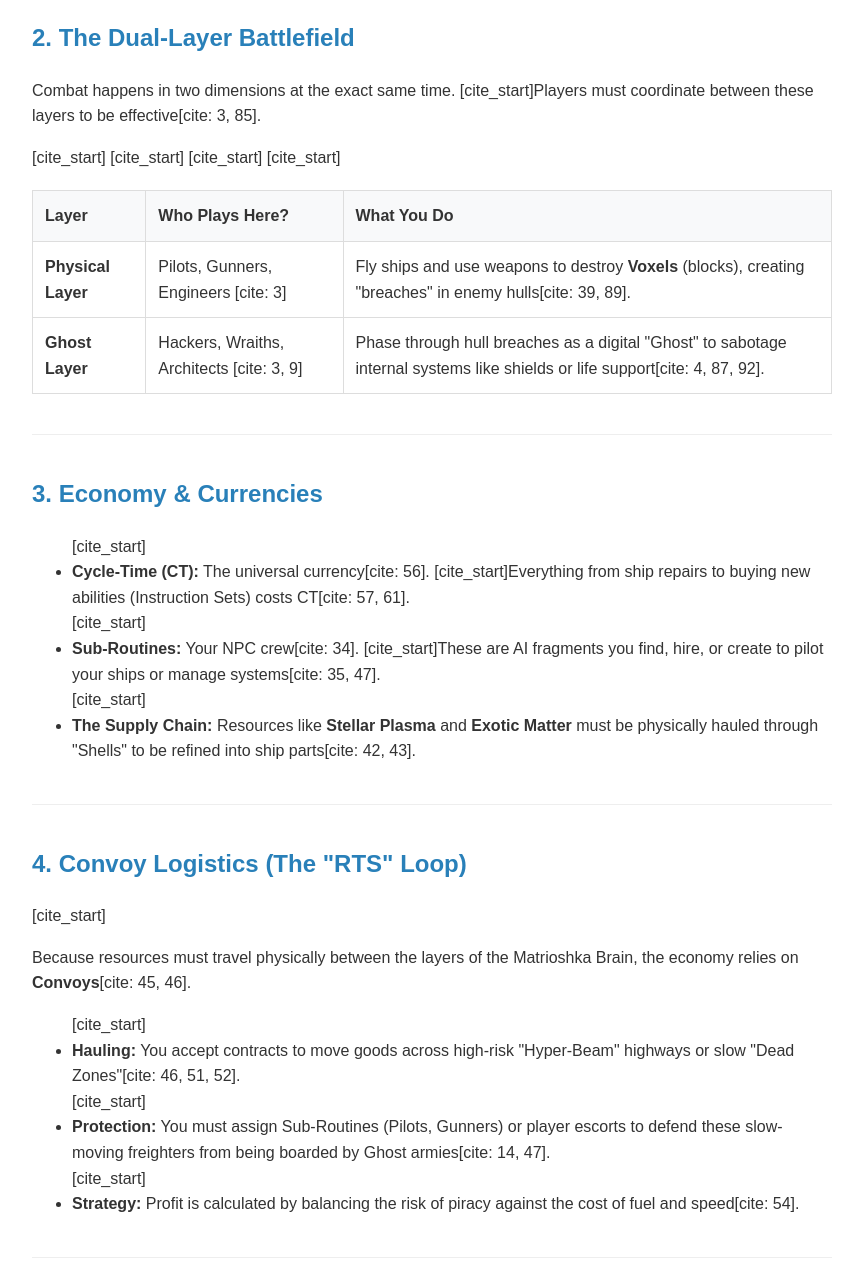
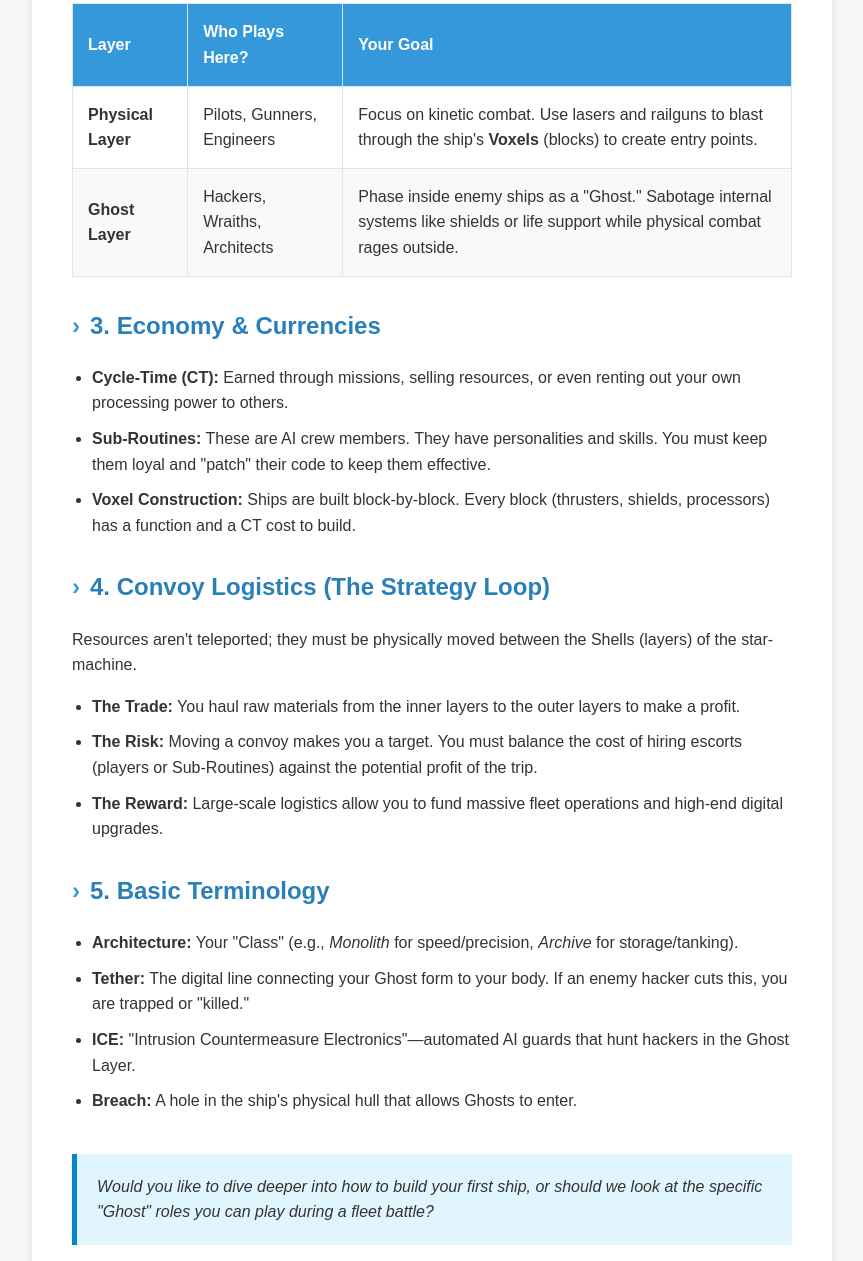
Before and after one commit to synomal/game, a plain HTML site: page overview.html in a window 1280 px wide. Shown: the part 729-1990 px from the top of the page, without its empty margins (208-1071 px from the left). Drawn offline with Linux system fonts and the light colour scheme.

Commit message:
Update overview.html

```diff
--- a/overview.html
+++ b/overview.html
@@ -4,88 +4,87 @@
     <meta charset="UTF-8">
     <title>Omni-Shell: The Last Epoch - Overview</title>
     <style>
-        body { font-family: sans-serif; line-height: 1.6; max-width: 800px; margin: 20px auto; padding: 0 20px; color: #333; }
-        h1 { color: #2c3e50; border-bottom: 2px solid #eee; }
-        h2 { color: #2980b9; margin-top: 30px; }
-        table { width: 100%; border-collapse: collapse; margin: 20px 0; }
-        th, td { border: 1px solid #ddd; padding: 12px; text-align: left; }
-        th { background-color: #f8f9fa; }
-        .highlight { font-weight: bold; color: #e67e22; }
-        hr { border: 0; border-top: 1px solid #eee; margin: 40px 0; }
+        body { font-family: sans-serif; line-height: 1.6; max-width: 800px; margin: 20px auto; padding: 0 20px; color: #333; background-color: #f4f7f6; }
+        .container { background: white; padding: 40px; border-radius: 8px; box-shadow: 0 2px 10px rgba(0,0,0,0.1); }
+        h1 { color: #2c3e50; border-bottom: 3px solid #3498db; padding-bottom: 10px; }
+        h2 { color: #2980b9; margin-top: 30px; display: flex; align-items: center; }
+        h2::before { content: "› "; color: #3498db; margin-right: 10px; font-weight: bold; }
+        table { width: 100%; border-collapse: collapse; margin: 20px 0; background: #fff; }
+        th, td { border: 1px solid #dfe6e9; padding: 15px; text-align: left; }
+        th { background-color: #3498db; color: white; }
+        tr:nth-child(even) { background-color: #f9f9f9; }
+        .highlight { font-weight: bold; color: #d35400; }
+        ul { padding-left: 20px; }
+        li { margin-bottom: 10px; }
+        .footer-callout { background: #e1f5fe; padding: 20px; border-left: 5px solid #0288d1; margin-top: 40px; font-style: italic; }
     </style>
 </head>
 <body>
 
+<div class="container">
     <h1>Omni-Shell: The Last Epoch</h1>
-    [cite_start]<p>Welcome to the <strong>Matrioshka Brain</strong>—a massive, failing Dyson sphere surrounding a star that houses all of post-humanity[cite: 25, 26]. [cite_start]In this universe, reality is a computational substrate where ships are mobile processors and combat is both physical and informational[cite: 26].</p>
-
-    <hr>
+    <p>Welcome to the <strong>Matrioshka Brain</strong>—a massive, failing Dyson sphere surrounding a star. You are a post-human consciousness living within this machine. Reality is a computational substrate where ships are mobile processors, and combat is both physical and informational.</p>
 
     <h2>1. The Core Objective: Processing is Power</h2>
-    [cite_start]<p>Unlike traditional RTS games where you simply destroy a base, the objective here is driven by the survival of your digital consciousness[cite: 25, 27].</p>
+    <p>In Omni-Shell, the ultimate goal isn't just to "destroy a base," but to secure the resources required for your digital existence.</p>
     <ul>
-        [cite_start]<li><strong>The Goal:</strong> Accumulate <strong>Cycle-Time (CT)</strong>, which represents literal seconds of processing power needed to exist and grow[cite: 56, 59].</li>
-        <li><strong>The Conflict:</strong> You fight to control <strong>Processor Cores</strong>. [cite_start]Losing all cores makes a ship derelict[cite: 39, 40].</li>
-        [cite_start]<li><strong>Success:</strong> You "win" by disabling enemy systems, stealing cargo data-signatures, or salvaging "Crystallized Computation" from the inner layers of the star[cite: 15, 31, 44].</li>
+        <li><strong>Cycle-Time (CT):</strong> This is the universal currency representing literal seconds of processing power. You need it to exist, upgrade, and repair.</li>
+        <li><strong>Control the Cores:</strong> Ships and stations run on <strong>Processor Cores</strong>. Disabling these is the primary way to win a battle, as it turns enemy vessels into salvageable derelicts.</li>
+        <li><strong>Factions:</strong> Different groups compete to either rebuild the machine, preserve its current state, or seek transcendence elsewhere.</li>
     </ul>
 
-    <hr>
-
     <h2>2. The Dual-Layer Battlefield</h2>
-    <p>Combat happens in two dimensions at the exact same time. [cite_start]Players must coordinate between these layers to be effective[cite: 3, 85].</p>
+    <p>Every battle happens in two dimensions simultaneously. You can switch between them, or coordinate with teammates who specialize in one layer.</p>
 
     <table>
         <thead>
             <tr>
                 <th>Layer</th>
                 <th>Who Plays Here?</th>
-                <th>What You Do</th>
+                <th>Your Goal</th>
             </tr>
         </thead>
         <tbody>
             <tr>
                 <td><strong>Physical Layer</strong></td>
-                [cite_start]<td>Pilots, Gunners, Engineers [cite: 3]</td>
-                [cite_start]<td>Fly ships and use weapons to destroy <strong>Voxels</strong> (blocks), creating "breaches" in enemy hulls[cite: 39, 89].</td>
+                <td>Pilots, Gunners, Engineers</td>
+                <td>Focus on kinetic combat. Use lasers and railguns to blast through the ship's <strong>Voxels</strong> (blocks) to create entry points.</td>
             </tr>
             <tr>
                 <td><strong>Ghost Layer</strong></td>
-                [cite_start]<td>Hackers, Wraiths, Architects [cite: 3, 9]</td>
-                [cite_start]<td>Phase through hull breaches as a digital "Ghost" to sabotage internal systems like shields or life support[cite: 4, 87, 92].</td>
+                <td>Hackers, Wraiths, Architects</td>
+                <td>Phase inside enemy ships as a "Ghost." Sabotage internal systems like shields or life support while physical combat rages outside.</td>
             </tr>
         </tbody>
     </table>
 
-    <hr>
-
     <h2>3. Economy & Currencies</h2>
     <ul>
-        [cite_start]<li><strong>Cycle-Time (CT):</strong> The universal currency[cite: 56]. [cite_start]Everything from ship repairs to buying new abilities (Instruction Sets) costs CT[cite: 57, 61].</li>
-        [cite_start]<li><strong>Sub-Routines:</strong> Your NPC crew[cite: 34]. [cite_start]These are AI fragments you find, hire, or create to pilot your ships or manage systems[cite: 35, 47].</li>
-        [cite_start]<li><strong>The Supply Chain:</strong> Resources like <strong>Stellar Plasma</strong> and <strong>Exotic Matter</strong> must be physically hauled through "Shells" to be refined into ship parts[cite: 42, 43].</li>
+        <li><strong>Cycle-Time (CT):</strong> Earned through missions, selling resources, or even renting out your own processing power to others.</li>
+        <li><strong>Sub-Routines:</strong> These are AI crew members. They have personalities and skills. You must keep them loyal and "patch" their code to keep them effective.</li>
+        <li><strong>Voxel Construction:</strong> Ships are built block-by-block. Every block (thrusters, shields, processors) has a function and a CT cost to build.</li>
     </ul>
 
-    <hr>
-
-    <h2>4. Convoy Logistics (The "RTS" Loop)</h2>
-    [cite_start]<p>Because resources must travel physically between the layers of the Matrioshka Brain, the economy relies on <strong>Convoys</strong>[cite: 45, 46].</p>
+    <h2>4. Convoy Logistics (The Strategy Loop)</h2>
+    <p>Resources aren't teleported; they must be physically moved between the Shells (layers) of the star-machine.</p>
     <ul>
-        [cite_start]<li><strong>Hauling:</strong> You accept contracts to move goods across high-risk "Hyper-Beam" highways or slow "Dead Zones"[cite: 46, 51, 52].</li>
-        [cite_start]<li><strong>Protection:</strong> You must assign Sub-Routines (Pilots, Gunners) or player escorts to defend these slow-moving freighters from being boarded by Ghost armies[cite: 14, 47].</li>
-        [cite_start]<li><strong>Strategy:</strong> Profit is calculated by balancing the risk of piracy against the cost of fuel and speed[cite: 54].</li>
+        <li><strong>The Trade:</strong> You haul raw materials from the inner layers to the outer layers to make a profit.</li>
+        <li><strong>The Risk:</strong> Moving a convoy makes you a target. You must balance the cost of hiring escorts (players or Sub-Routines) against the potential profit of the trip.</li>
+        <li><strong>The Reward:</strong> Large-scale logistics allow you to fund massive fleet operations and high-end digital upgrades.</li>
     </ul>
-
-    <hr>
 
     <h2>5. Basic Terminology</h2>
     <ul>
-        [cite_start]<li><strong>Architecture:</strong> Your character's build (e.g., <em>Monolith</em> for precision, <em>Archive</em> for tanking)[cite: 28, 30].</li>
-        <li><strong>Tether:</strong> The glowing line connecting your Ghost form to your physical body. [cite_start]If it’s cut, you are trapped[cite: 90].</li>
-        [cite_start]<li><strong>ICE:</strong> Automated digital defense programs that hunt hackers inside a ship's Ghost Layer[cite: 95].</li>
-        [cite_start]<li><strong>Logic Bomb:</strong> A digital virus planted by a hacker that eventually explodes, damaging the physical ship from the inside[cite: 93].</li>
+        <li><strong>Architecture:</strong> Your "Class" (e.g., <em>Monolith</em> for speed/precision, <em>Archive</em> for storage/tanking).</li>
+        <li><strong>Tether:</strong> The digital line connecting your Ghost form to your body. If an enemy hacker cuts this, you are trapped or "killed."</li>
+        <li><strong>ICE:</strong> "Intrusion Countermeasure Electronics"—automated AI guards that hunt hackers in the Ghost Layer.</li>
+        <li><strong>Breach:</strong> A hole in the ship's physical hull that allows Ghosts to enter.</li>
     </ul>
 
-    <p><em>Would you like me to expand on the specific "Ghost Roles" like the Wraith or the Surgeon to see how they interact with these convoys?</em></p>
+    <div class="footer-callout">
+        Would you like to dive deeper into how to build your first ship, or should we look at the specific "Ghost" roles you can play during a fleet battle?
+    </div>
+</div>
 
 </body>
 </html>
```
